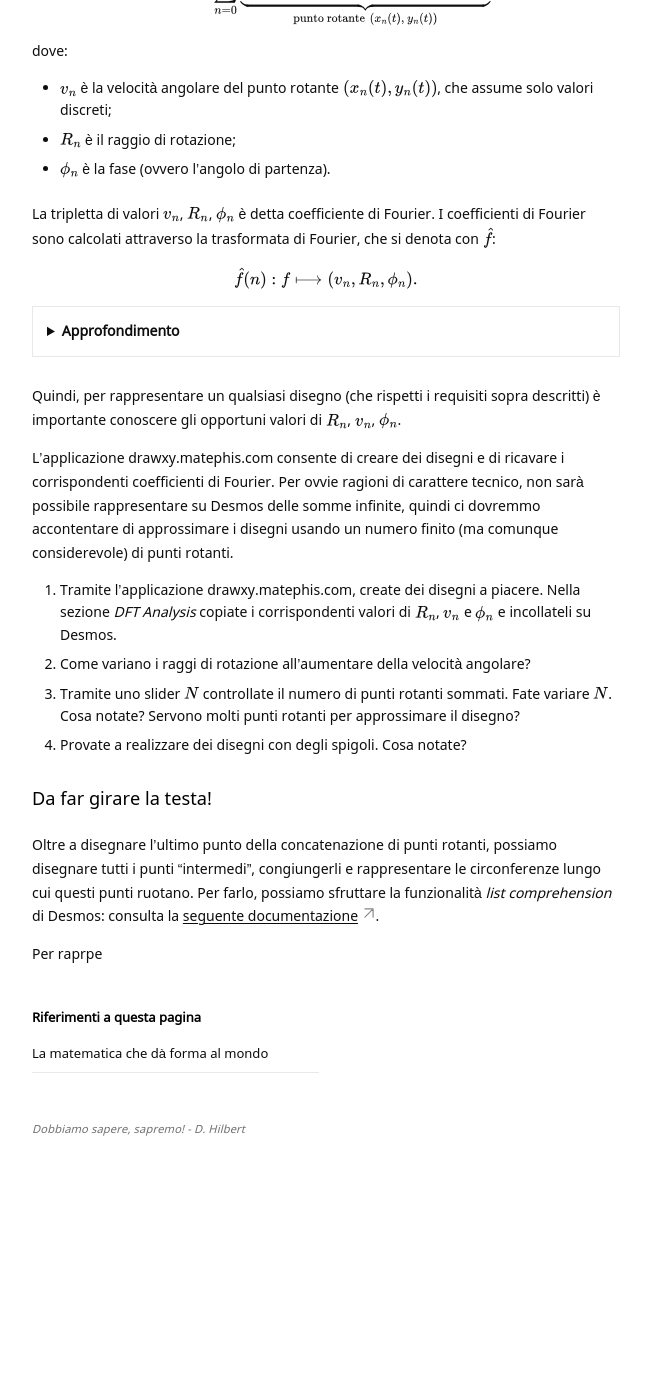
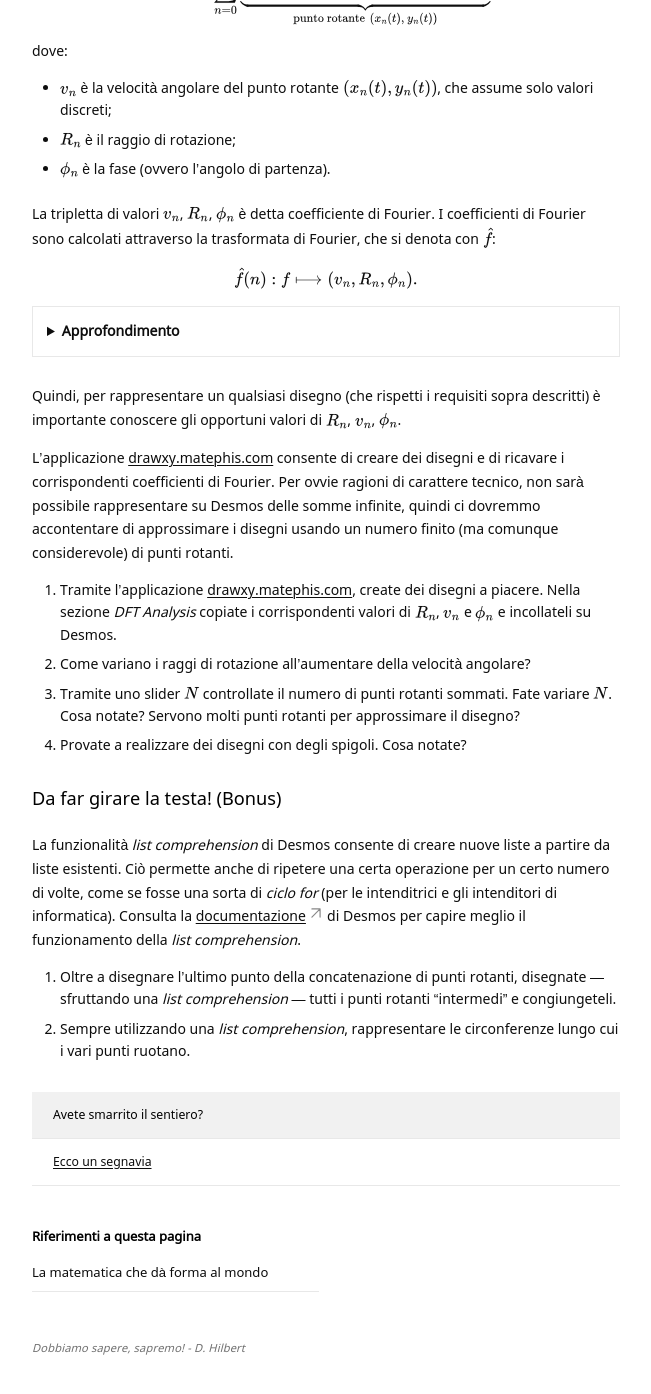
Before and after one commit to Bradwave/matephis, a Jekyll site: the page built from _notes/Public/intro-desmos.md, in a window 1280 px wide and 1400 px high, scrolled down 2359 px. Shown: the top 1394 px of the window, without its empty margins (314-965 px from the left). Built offline with Jekyll 4.4.1, drawn with Linux system fonts in a browser that asks for light colours; before the commit the page ends 3540 px from its top, so only the background shows below that.

Commit message:
Adds a small paragraph at the end of the Desmos intro in the Fourier series related activity.

```diff
--- a/_notes/Public/intro-desmos.md
+++ b/_notes/Public/intro-desmos.md
@@ -99,15 +99,20 @@ La tripletta di valori $v_n$, $R_n$, $\phi_n$ è detta **coefficiente di Fourier
 
 Quindi, per rappresentare un qualsiasi disegno (che rispetti i requisiti sopra descritti) è importante conoscere gli opportuni valori di $R_n$, $v_n$, $\phi_n$.
 
-L'applicazione drawxy.matephis.com consente di creare dei disegni e di ricavare i corrispondenti coefficienti di Fourier. Per ovvie ragioni di carattere tecnico, non sarà possibile rappresentare su Desmos delle somme infinite, quindi ci dovremmo accontentare di approssimare i disegni usando un numero finito (ma comunque considerevole) di punti rotanti.
+L'applicazione [drawxy.matephis.com](drawxy.matephis.com) consente di creare dei disegni e di ricavare i corrispondenti coefficienti di Fourier. Per ovvie ragioni di carattere tecnico, non sarà possibile rappresentare su Desmos delle somme infinite, quindi ci dovremmo accontentare di approssimare i disegni usando un numero finito (ma comunque considerevole) di punti rotanti.
 
-1. Tramite l'applicazione drawxy.matephis.com, create dei disegni a piacere. Nella sezione *DFT Analysis* copiate i corrispondenti valori di $R_n$, $v_n$ e $\phi_n$ e incollateli su Desmos.
+1. Tramite l'applicazione [drawxy.matephis.com](drawxy.matephis.com), create dei disegni a piacere. Nella sezione *DFT Analysis* copiate i corrispondenti valori di $R_n$, $v_n$ e $\phi_n$ e incollateli su Desmos.
 2. Come variano i raggi di rotazione all'aumentare della velocità angolare?
 3. Tramite uno slider $N$ controllate il numero di punti rotanti sommati. Fate variare $N$. **Cosa notate?** Servono molti punti rotanti per approssimare il disegno?
 4. Provate a realizzare dei disegni con degli spigoli. **Cosa notate?**
 
-## Da far girare la testa!
+## Da far girare la testa! (Bonus)
 
-Oltre a disegnare l'ultimo punto della concatenazione di punti rotanti, possiamo disegnare tutti i punti "intermedi", congiungerli e rappresentare le circonferenze lungo cui questi punti ruotano. Per farlo, possiamo sfruttare la funzionalità *list comprehension* di Desmos: consulta la [seguente documentazione](https://help.desmos.com/hc/en-us/articles/4407889068557-Lists).
+ La funzionalità *list comprehension* di Desmos consente di creare nuove liste a partire da liste esistenti. Ciò permette anche di ripetere una certa operazione per un certo numero di volte, come se fosse una sorta di *ciclo for* (per le intenditrici e gli intenditori di informatica). Consulta la [documentazione](https://help.desmos.com/hc/en-us/articles/4407889068557-Lists) di Desmos per capire meglio il funzionamento della *list comprehension*.
 
-Per raprpe
+1. Oltre a disegnare l'ultimo punto della concatenazione di punti rotanti, disegnate — sfruttando una *list comprehension* — tutti i punti rotanti "intermedi" e congiungeteli.
+2. Sempre utilizzando una *list comprehension*, rappresentare le circonferenze lungo cui i vari punti ruotano.
+
+| Avete smarrito il sentiero?                                      |
+| ---------------------------------------------------------------- |
+| [Ecco un segnavia](https://www.desmos.com/calculator/dqd4zpm2id) |
```
Also changed, not shown: _notes/Public/trasformando-con-fourier.md (+1 -1 lines).
